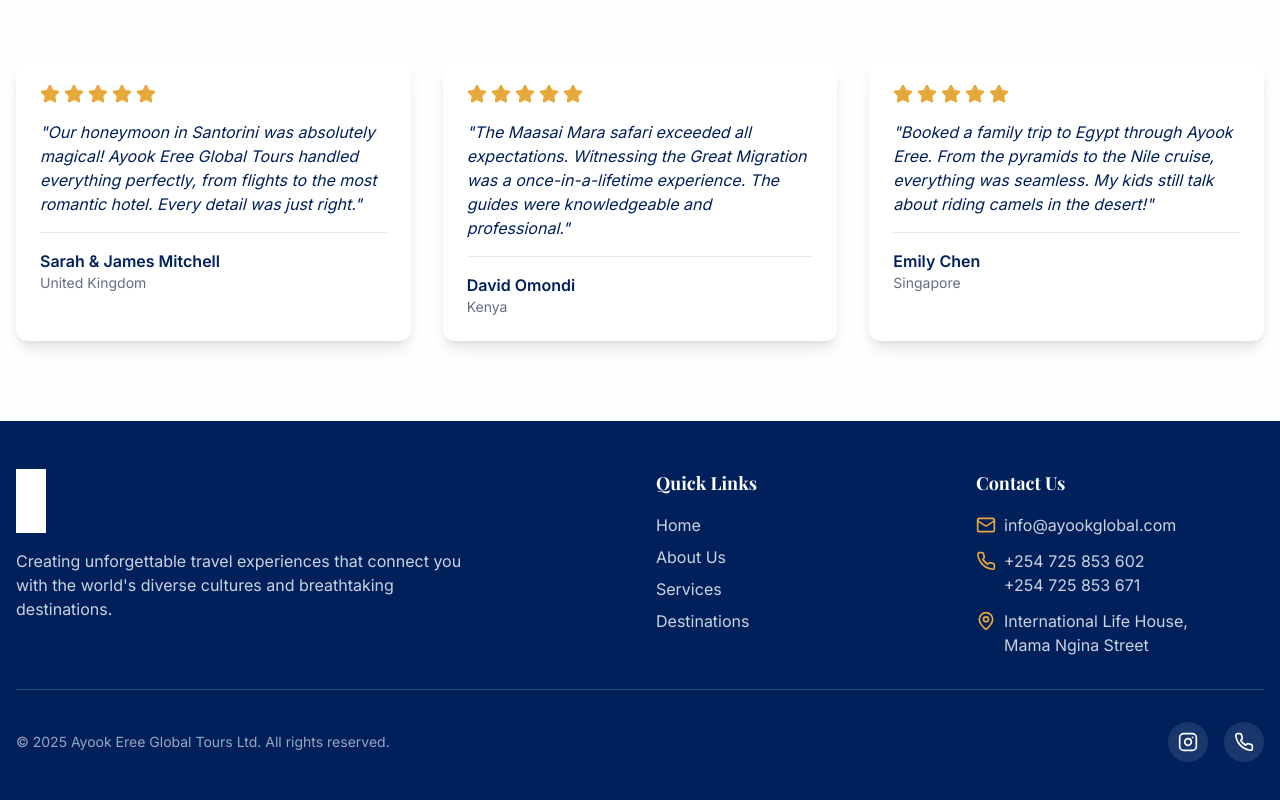
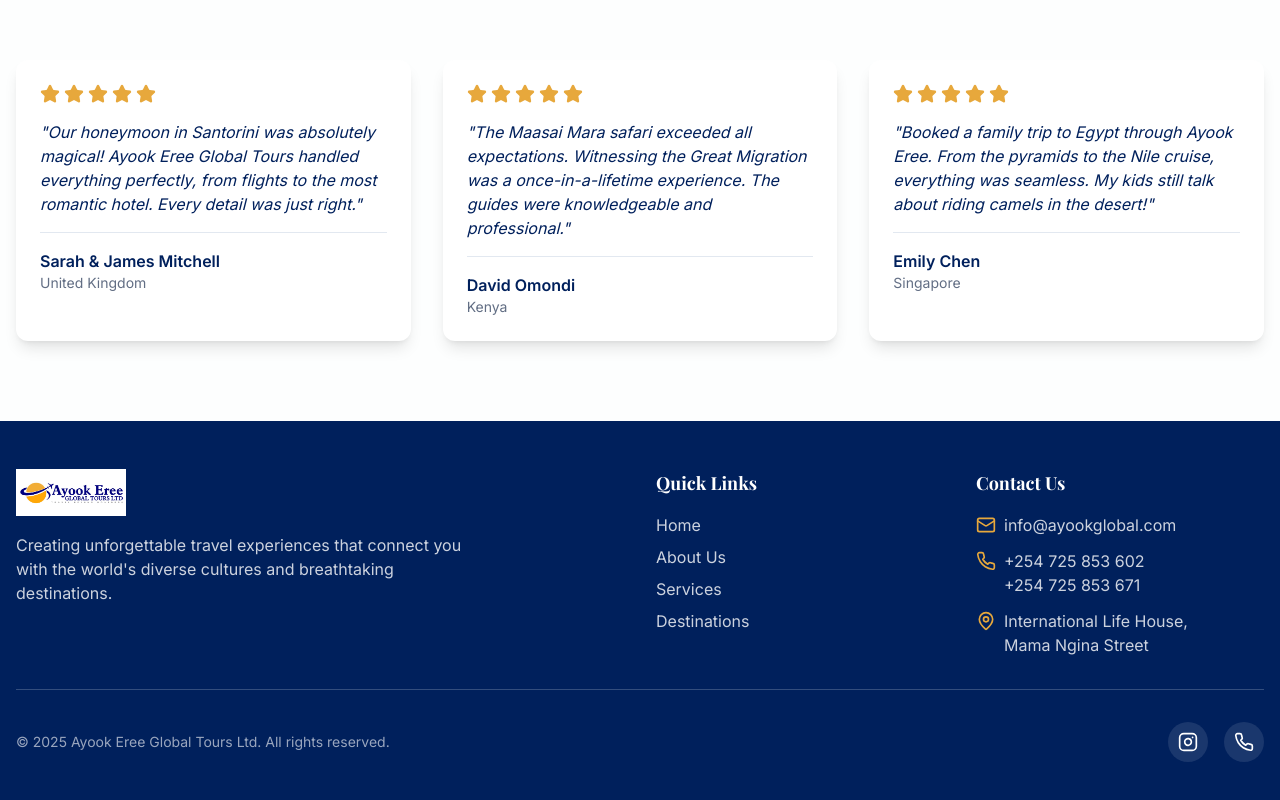
Before and after one commit to macxwhale/brandspark-weaver, a React (Vite) app: page / in a window 1280 px wide. Shown: the part 8413-9213 px from the top of the page. Built offline with nearby package versions, Linux system fonts and the light colour scheme; the HTML template or start-up script is replaced by a standard one.

Commit message:
Update logo

```diff
--- a/src/components/Footer.tsx
+++ b/src/components/Footer.tsx
@@ -8,7 +8,7 @@ const Footer = () => {
         <div className="grid grid-cols-1 md:grid-cols-4 gap-8 mb-8">
           {/* Logo & About */}
           <div className="md:col-span-2">
-            <img src={logo} alt="Ayook Eree Global Tours" className="h-16 mb-4 brightness-0 invert" />
+            <img src={logo} alt="Ayook Eree Global Tours" className="h-12 w-auto object-contain mb-4" />
             <p className="text-primary-foreground/80 max-w-md">
               Creating unforgettable travel experiences that connect you with the world's diverse cultures and breathtaking destinations.
             </p>
--- a/src/components/Navigation.tsx
+++ b/src/components/Navigation.tsx
@@ -38,7 +38,7 @@ const Navigation = () => {
             <img
               src={logo}
               alt="Ayook Eree Global Tours"
-              className="h-12 md:h-16 object-contain"
+              className="h-10 md:h-14 w-auto object-contain"
             />
           </div>
 
```
Also changed, not shown: src/assets/logo.jpg.
